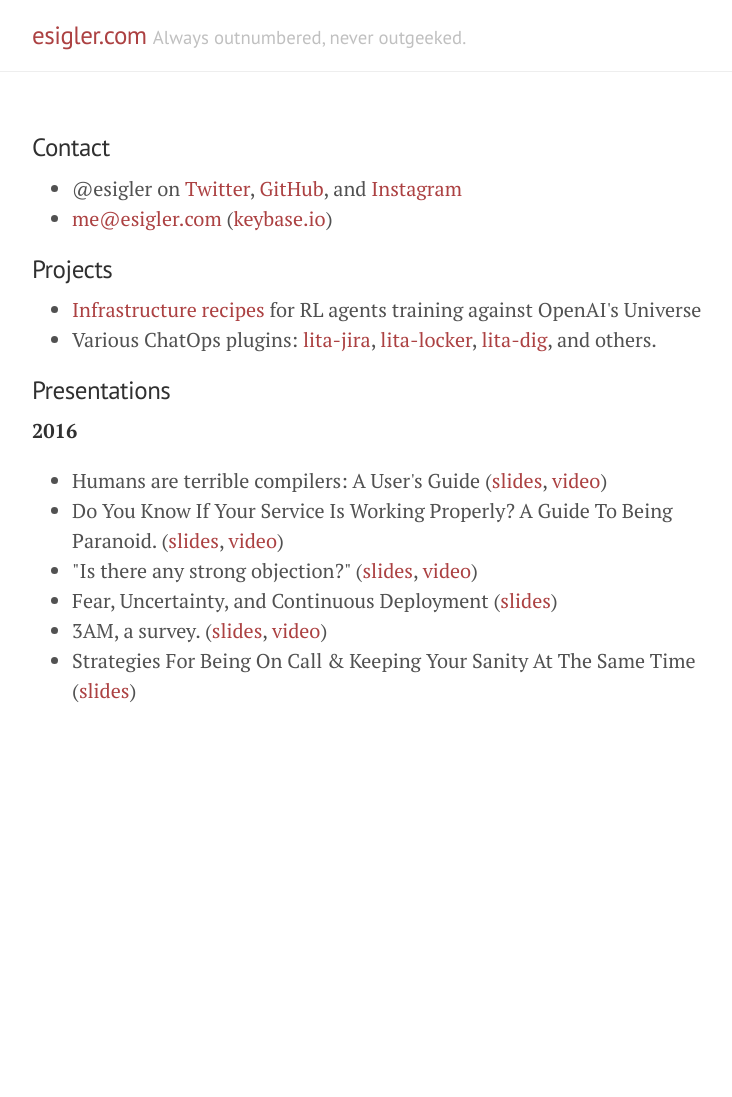
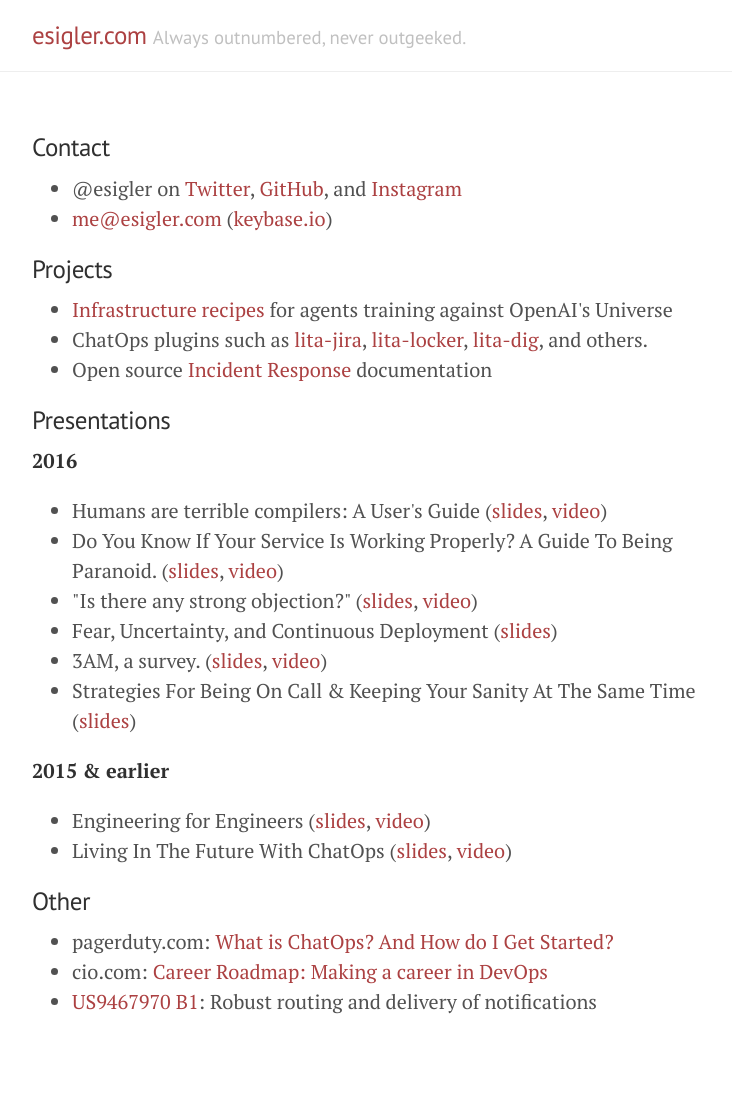
Before and after one commit to esigler/esigler.com, a Jekyll site: the page built from index.html, in a window 1280 px wide. Shown: the whole page, without its empty margins (248-980 px from the left). Built offline with Jekyll 4.4.1, drawn with Linux system fonts in a browser that asks for light colours; the list of posts is cut into pages by our own code; before the commit the page ends 900 px from its top, so only the background shows below that.

Commit message:
Finish up a reasonable single page for now.

```diff
--- a/index.html
+++ b/index.html
@@ -12,11 +12,12 @@
     </ul>
     <h3 class="post-title">Projects</h3>
     <ul>
-      <li><a href="https://github.com/esigler/utf">Infrastructure recipes</a> for RL agents training against OpenAI's Universe</li>
-      <li>Various ChatOps plugins: <a href="https://github.com/esigler/lita-jira">lita-jira</a>, <a href="https://github.com/esigler/lita-locker">lita-locker</a>, <a href="https://github.com/esigler/lita-dig">lita-dig</a>, and others.</li>
+      <li><a href="https://github.com/esigler/utf">Infrastructure recipes</a> for agents training against OpenAI's Universe</li>
+      <li>ChatOps plugins such as <a href="https://github.com/esigler/lita-jira">lita-jira</a>, <a href="https://github.com/esigler/lita-locker">lita-locker</a>, <a href="https://github.com/esigler/lita-dig">lita-dig</a>, and others.</li>
+      <li>Open source <a href="https://response.pagerduty.com">Incident Response</a> documentation</li>
     </ul>
     <h3 class="post-title">Presentations</h3>
-    <p><strong>2016</strong>
+    <p><strong>2016</strong></p>
     <ul>
       <li>Humans are terrible compilers: A User's Guide (<a href="https://speakerdeck.com/esigler/humans-are-terrible-compilers-a-users-guide">slides</a>, <a href="https://www.youtube.com/watch?v=7Yg49ukhGwA">video</a>)</li>
       <li>Do You Know If Your Service Is Working Properly? A Guide To Being Paranoid. (<a href="https://speakerdeck.com/esigler/do-you-know-if-your-service-is-working-properly-a-guide-to-being-paranoid">slides</a>, <a href="https://www.youtube.com/watch?v=8KMyHbywM6s">video</a>)</li>
@@ -25,5 +26,16 @@
       <li>3AM, a survey. (<a href="https://speakerdeck.com/esigler/3am-a-survey">slides</a>, <a href="https://www.youtube.com/watch?v=uwoOeXTMgak">video</a>)</li>
       <li>Strategies For Being On Call &amp; Keeping Your Sanity At The Same Time (<a href="https://speakerdeck.com/esigler/strategies-for-being-on-call-and-keeping-your-sanity-at-the-same-time">slides</a>)</li>
     </ul>
+    <p><strong>2015 & earlier</strong></p>
+    <ul>
+      <li>Engineering for Engineers (<a href="https://speakerdeck.com/esigler/engineering-for-engineers">slides</a>, <a href="https://www.youtube.com/watch?v=XF8yvrCcf8w">video</a>)</li>
+      <li>Living In The Future With ChatOps (<a href="https://speakerdeck.com/esigler/living-in-the-future-with-chatops">slides</a>, <a href="https://www.youtube.com/watch?v=Heo5YtRikds">video</a>)</li>
+    </ul>
+    <h3 class="post-title">Other</h3>
+    <ul>
+      <li>pagerduty.com: <a href="https://www.pagerduty.com/blog/what-is-chatops/">What is ChatOps? And How do I Get Started?</a></li>
+      <li>cio.com: <a href="http://www.cio.com/article/3119685/it-skills-training/career-roadmap-making-a-career-in-devops.html">Career Roadmap: Making a career in DevOps</a>
+      <li><a href="https://www.google.com/patents/US9467970">US9467970 B1</a>: Robust routing and delivery of notifications</li>
+    </ul>
   </div>
 </div>
```
